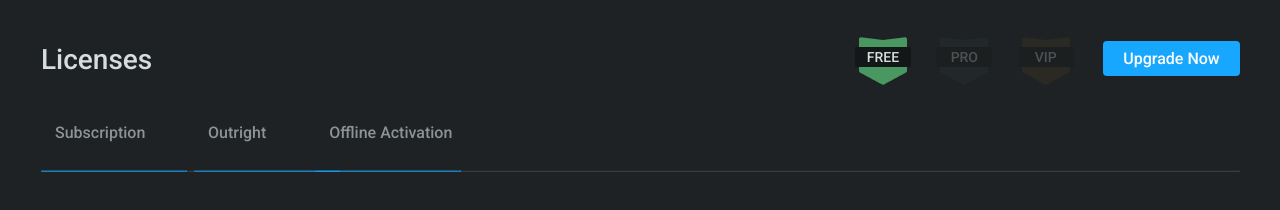
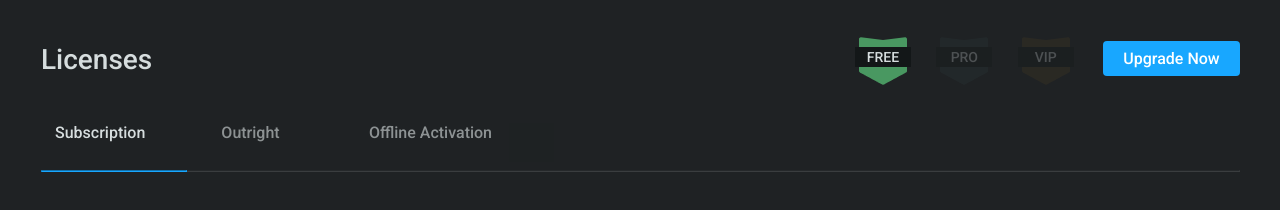
Before and after one commit to smikayel/JS-Internship-with-Simply-Homeworks, a plain HTML site: page HW-5/html.html in a window 1280 px wide. Both pictures are taken after a click on the element "Subscription". Drawn offline with Linux system fonts and the light colour scheme.

Commit message:
Hw5 not finished yet

```diff
--- a/HW-5/Styles/style.css
+++ b/HW-5/Styles/style.css
@@ -5,12 +5,15 @@ body {
     padding: 29px 32px 0px 33px;
 }
 
-.page-header{
+
+/* header  */
+
+.page-header {
     display: flex;
     justify-content: space-between;
 }
 
-.header-h{
+.header-h {
     width: 111px;
     height: 33px;
     font-family: 'Roboto';
@@ -23,38 +26,38 @@ body {
     margin-top: 6px;
 }
 
-.header-licenses{
+.header-licenses {
     display: flex;
     justify-content: space-between;
     width: 381px;
 }
 
-.licenses{
+
+/* buttons in right parth of header */
+
+.licenses {
     opacity: 0.25;
     height: 48px;
     width: 48px;
     cursor: pointer;
 }
 
-.free{
+.free {
     background-image: url('../images/free.png');
 }
 
-.pro{
+.pro {
     background-image: url('../images/pro.png');
 }
 
-.vip{
+.vip {
     background-image: url('../images/vip.png');
 }
 
-.rectangele{
+.rectangele {
     width: 56px;
     height: 20px;
-    background: linear-gradient(0deg, #131718, #131718),
-                linear-gradient(0deg, #131718, #131718),
-                linear-gradient(0deg, #131718, #131718),
-                linear-gradient(0deg, #131718, #131718), #131718;
+    background: linear-gradient(0deg, #131718, #131718), linear-gradient(0deg, #131718, #131718), linear-gradient(0deg, #131718, #131718), linear-gradient(0deg, #131718, #131718), #131718;
     margin-top: 10px;
     margin-left: -4px;
     font-family: 'Roboto';
@@ -66,13 +69,13 @@ body {
     color: #D6DDDE;
 }
 
-.upload-button{
+.upload-button {
     cursor: pointer;
     padding: 8px 20px;
     background: #18A7FF;
     border-radius: 4px;
     border-style: none;
-    width:137px;
+    width: 137px;
     height: 35px;
     font-family: 'Roboto';
     font-style: normal;
@@ -84,20 +87,22 @@ body {
 }
 
 
-.menu{
+/* menu in the end of header */
+
+.menu {
     margin-top: 38px;
     height: 57px;
 }
 
-.menu-underline{
+.menu-underline {
     border-color: rgba(139, 144, 145, 0.25);
 }
 
-.menu-buttons{
+.menu-buttons {
     display: flex;
 }
 
-.menu-button-style{
+.menu-button-style {
     padding: 0px 49px 20px 14px;
     font-family: 'Roboto';
     font-style: normal;
@@ -108,33 +113,46 @@ body {
     cursor: pointer;
     background-color: #1f2224;
     border-style: none;
+    outline: none;
 }
 
-.menu-button{
+.menu-button {
     opacity: 0.6;
 }
 
-.subscription{
+.subscription {
     width: 153px;
 }
 
-.outrigt{
+.outrigt {
     width: 148px;
 }
 
-.offline{
+.offline {
     width: 212px;
 }
 
-
-.license-active{
+.license-active {
     opacity: 1;
 }
 
-.button-active-liner{
+.button-active-liner {
     position: absolute;
     width: 144px;
     border-color: #18A7FF;
+}
+
+
+/* page content (tables) */
+
+.content {
+    font-family: 'Roboto';
+    font-style: normal;
+    font-weight: 400;
+    font-size: 16px;
+    line-height: 19px;
+    color: #D6DDDE;
+    margin-top: 43px;
 }
 
 
--- a/HW-5/html.html
+++ b/HW-5/html.html
@@ -15,7 +15,7 @@
 </head>
 
 <body>
-    <header >
+    <header>
         <div class="page-header">
             <h1 class="header-h"> Licenses </h1>
             <div class="header-buttons">
@@ -38,24 +38,26 @@
             <div class="menu-buttons">
                 <div class="menu-button">
                     <button class="menu-button-style subscription">Subscription</button>
-                    <hr class="button-active-liner" />
+
                 </div>
                 <div class="menu-button">
-                    <button class="menu-button-style">Outright</button>
-                    <hr class="button-active-liner" />
+                    <button class="menu-button-style outrigt">Outright</button>
                 </div>
                 <div class="menu-button license-active">
-                    <button class="menu-button-style">Offline Activation </button>
+                    <button class="menu-button-style offline">Offline Activation </button>
                     <hr class="button-active-liner" />
                 </div>
             </div>
-            <hr class="menu-underline"/>
+            <hr class="menu-underline" />
         </div>
 
     </header>
 
+    <div class="content">
+
+    </div>
     <script src="./src/source.js"></script>
-   <!-- <div class="content-body">
+    <!-- <div class="content-body">
         <text>Systems</text>
         <div class="container-content">
             <div class="table-header">
@@ -78,7 +80,7 @@
                     </div>
                 </div>
                 <div class="column first-column"> <!-- class="column-0"> -->
-                    <!-- <text>James-Main-Mackbook</text>
+    <!-- <text>James-Main-Mackbook</text>
                 </div>
                 <div class="column">
                     <text>91520</text>
--- a/HW-5/src/source.js
+++ b/HW-5/src/source.js
@@ -1,9 +1,9 @@
 const licensButtons = Array.from(document.getElementsByClassName('licenses'));
 licensButtons.forEach(element => {
-    element.addEventListener('click', (e)=> {
+    element.addEventListener('click', (e) => {
         const licensButtons = Array.from(document.getElementsByClassName('licenses'));
-            licensButtons.forEach(element => {
-            if (element.classList.contains('license-active')){
+        licensButtons.forEach(element => {
+            if (element.classList.contains('license-active')) {
                 element.classList.remove('license-active');
             }
         });
@@ -17,16 +17,21 @@ licensButtons.forEach(element => {
 
 const menuButtons = Array.from(document.getElementsByClassName('menu-button'));
 menuButtons.forEach(element => {
-    element.addEventListener('click', (e)=> {
+    element.addEventListener('click', (e) => {
         const menuButtons = Array.from(document.getElementsByClassName('menu-button'));
         menuButtons.forEach(element => {
-            if (element.classList.contains('license-active')){
+            const active = element.getElementsByTagName('hr')[0];
+            if (active)
+                element.removeChild(active);
+            if (element.classList.contains('license-active')) {
                 element.classList.remove('license-active');
             }
         });
-        // if (e.target.classList.contains('rectangele'))
-        //     e.target.parentElement.classList.add('license-active')
-        // else
-            e.target.style.opacity = 1;
+        const parentElem = e.target.parentElement;
+        parentElem.classList.add('license-active');
+        const active = document.createElement('hr');
+        active.classList.add('button-active-liner');
+        // active.style.width = 144;
+        parentElem.append(active);
     });
 });
```
Also changed, not shown: 3 other files.
